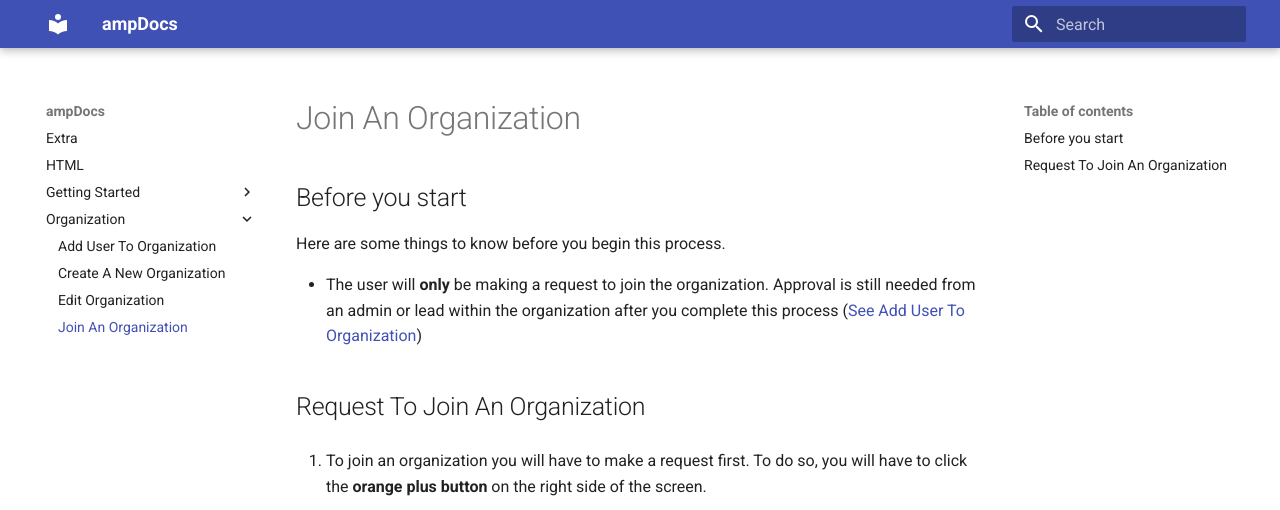
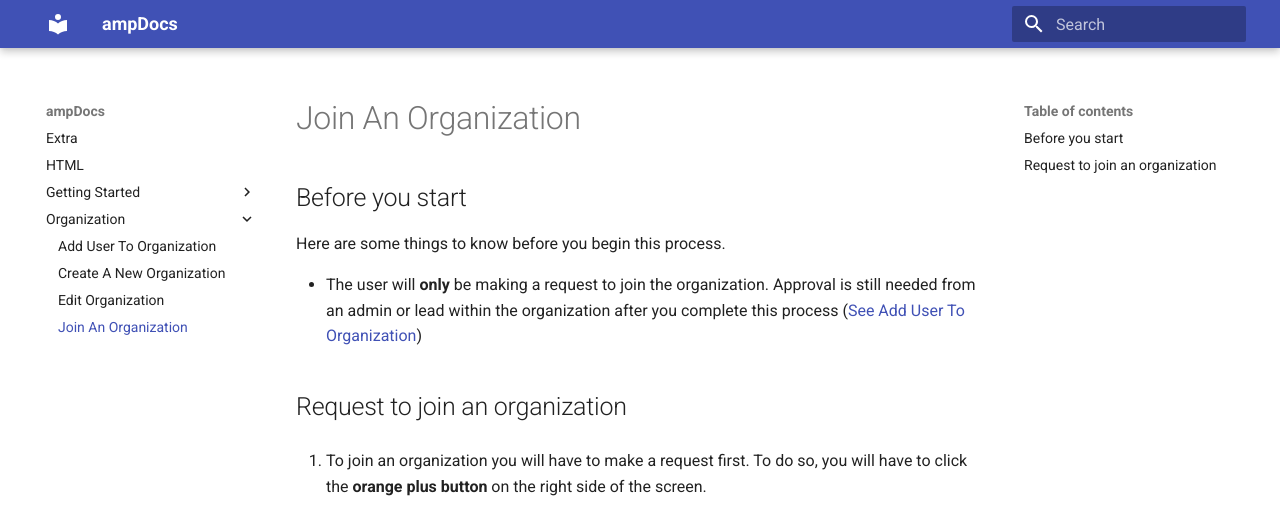
Before and after one commit to ogiovanniruiz/ampDocs, an MkDocs documentation site: the page built from docs/Organization/join-an-organization.md, in a window 1280 px wide and 900 px high. Shown: the top 510 px of the window. Built offline with MkDocs 1.6.1 and Material for MkDocs 9.7.7, drawn with Linux system fonts in a browser that asks for light colours.

```diff
--- a/docs/Organization/join-an-organization.md
+++ b/docs/Organization/join-an-organization.md
@@ -14,7 +14,7 @@ Here are some things to know before you begin this process.
 
 [1]: Organization/add-user-to-organization.md
 
-## Request To Join An Organization
+## Request to join an organization
 
 1. To join an organization you will have to make a request first. To do so, you will have to click the **orange plus button** on the right side of the screen.
 <br><br>
```
